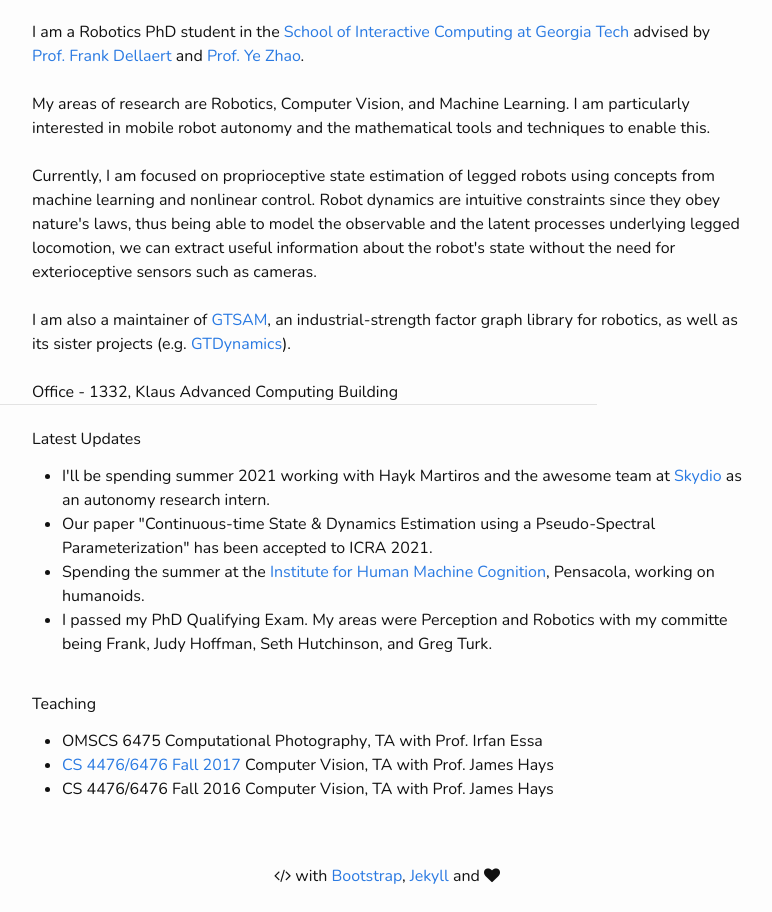
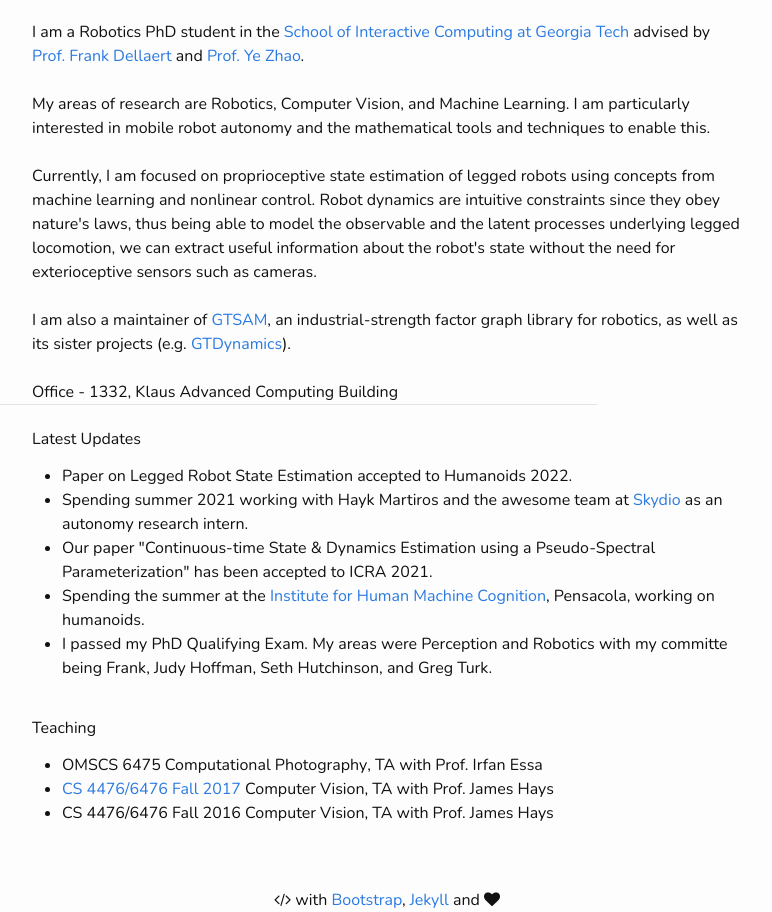
Before and after one commit to varunagrawal/varunagrawal.github.io, a Jekyll site: the page built from index.html, in a window 1280 px wide, cut to the strip 284-1196 px from the top of the page. Shown: the whole strip, without its empty margins (253-1025 px from the left). Built offline with Jekyll 4.4.1, drawn with Linux system fonts in a browser that asks for light colours; nearby versions of some CDN libraries; a style sheet for code colours, icons or effects is not loaded; before the commit the page ends 1172 px from its top, so only the background shows below that.

Commit message:
more "updates"

```diff
--- a/_data/updates.yml
+++ b/_data/updates.yml
@@ -1,4 +1,5 @@
-- I'll be spending summer 2021 working with Hayk Martiros and the awesome team at <a href="https://www.skydio.com/">Skydio</a> as an autonomy research intern.
+- Paper on Legged Robot State Estimation accepted to Humanoids 2022.
+- Spending summer 2021 working with Hayk Martiros and the awesome team at <a href="https://www.skydio.com/">Skydio</a> as an autonomy research intern.
 - Our paper "Continuous-time State & Dynamics Estimation using a Pseudo-Spectral Parameterization" has been accepted to ICRA 2021.
 - Spending the summer at the <a href="https://www.ihmc.us/">Institute for Human Machine Cognition</a>, Pensacola, working on humanoids.
 - I passed my PhD Qualifying Exam. My areas were Perception and Robotics with my committe being Frank, Judy Hoffman, Seth Hutchinson, and Greg Turk.
```
